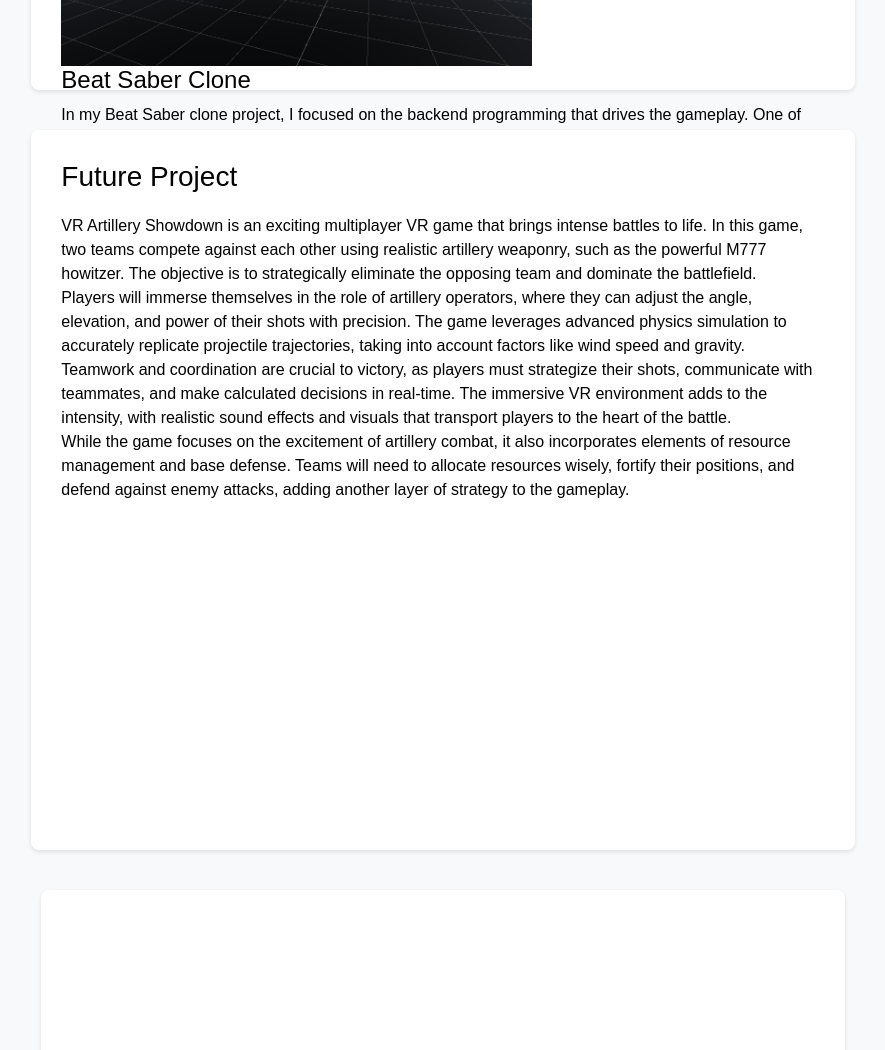
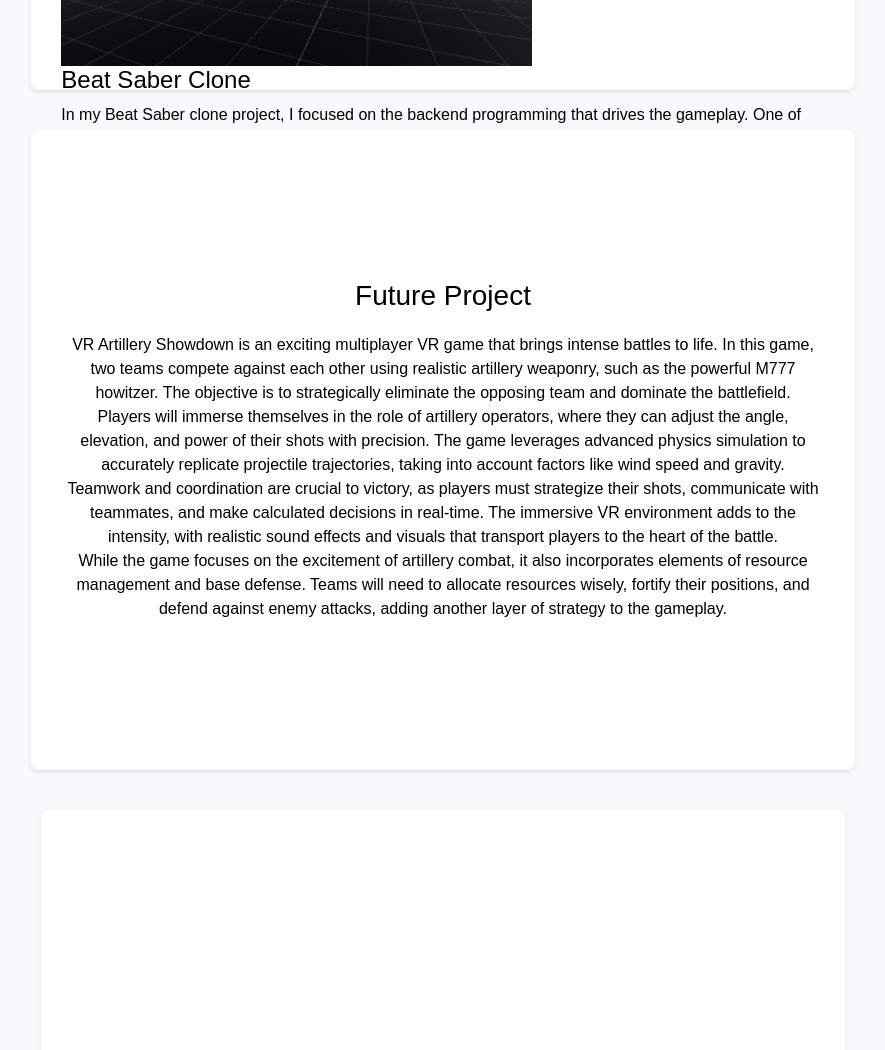
Before and after one commit to jacobm3642/portfolio, a plain HTML site: page index.html in a window 1280 px wide. Shown: the part 2060-3110 px from the top of the page, without its empty margins (197-1082 px from the left). Drawn offline with nearby package versions, Linux system fonts and the light colour scheme.

Commit message:
text centered

```diff
--- a/index.html
+++ b/index.html
@@ -82,7 +82,7 @@
     <div id="project" class="container-fluid">
         <div class="row">
             <div class="col-lg-8 offset-lg-2">
-                <section id="vr-artillery-game" class="section">
+                <section id="vr-artillery-game" class="section text-center">
                     <h3>Future Project</h3>
                     <div class="project-details">
                       <p>VR Artillery Showdown is an exciting multiplayer VR game that brings intense battles to life. In this game, two teams compete against each other using realistic artillery weaponry, such as the powerful M777 howitzer. The objective is to strategically eliminate the opposing team and dominate the battlefield.</p>
```
